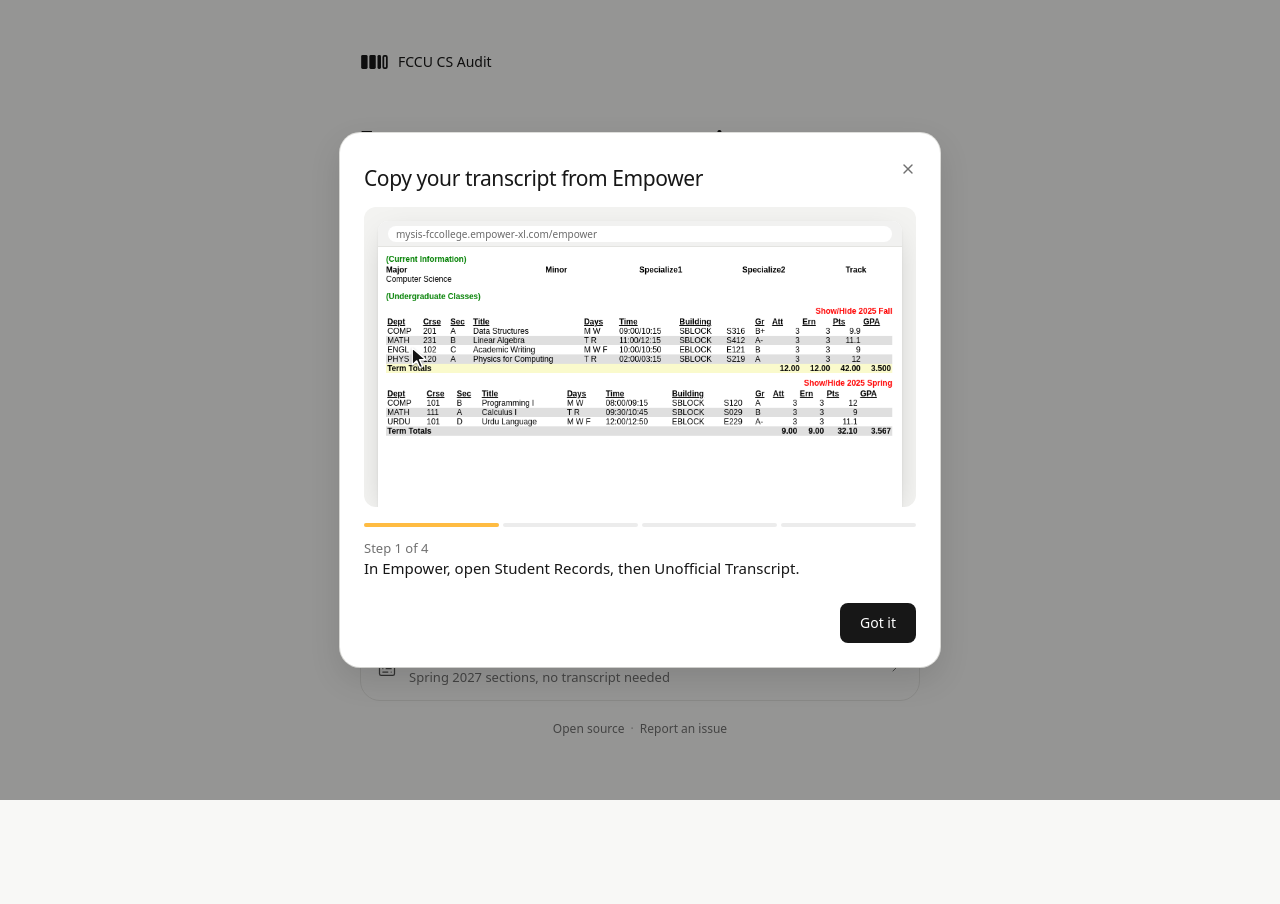
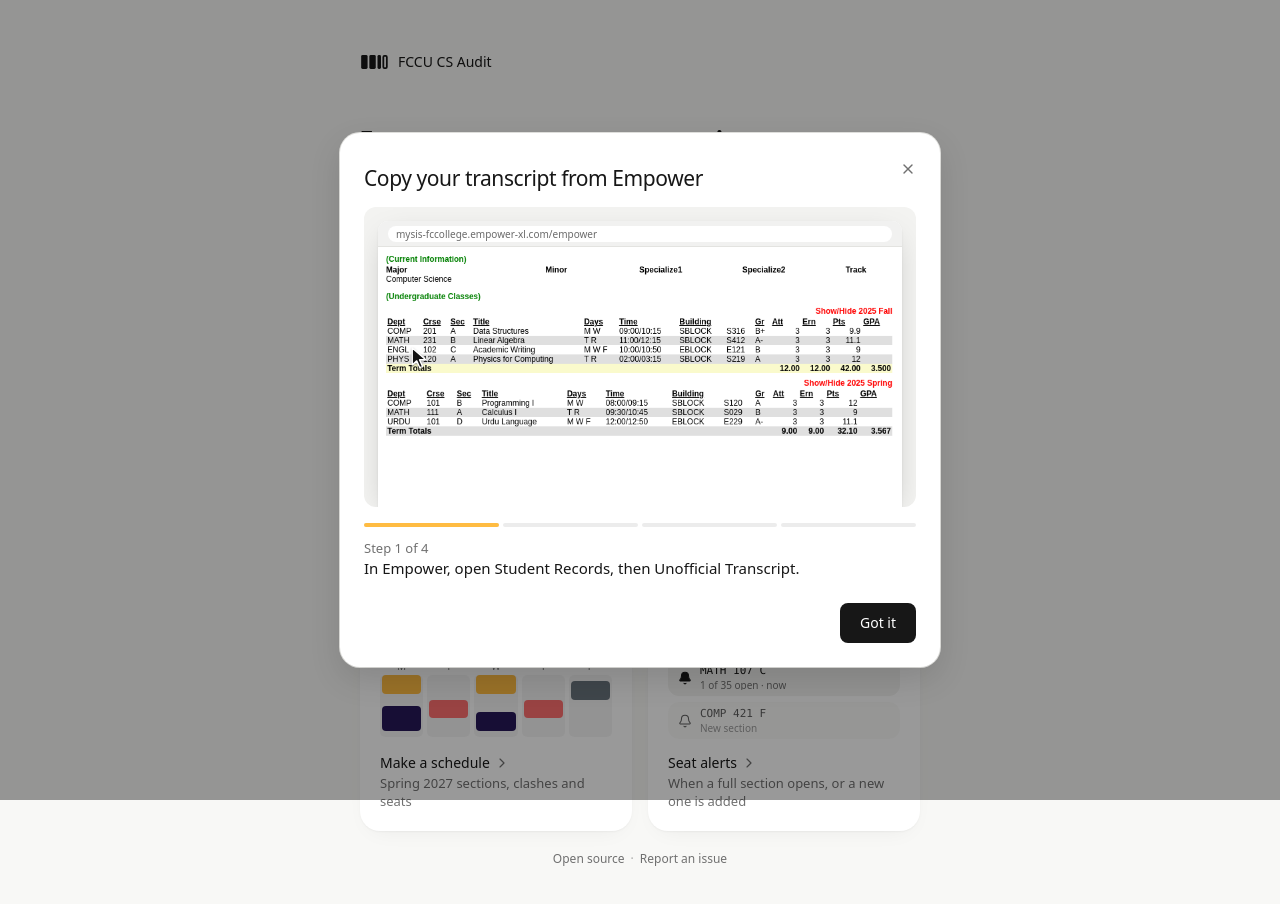
Before and after one commit to qs-1/csaudit, a React (Vite) app: page / in a window 1280 px wide. Shown: the top 904 px of the page. Before the commit the page ends 809 px from the top, so only its background shows below. Built offline with nearby package versions, Linux system fonts and the light colour scheme.

Commit message:
Landing: planner and seat alert cards with previews instead of the bordered link; toolbar fits 320-360px phones

```diff
--- a/src/features/import/Import.tsx
+++ b/src/features/import/Import.tsx
@@ -1,6 +1,6 @@
-import { CalendarRange, ChevronRight, CircleHelp, ClipboardPaste, FileUp, Loader2, Lock } from 'lucide-react';
+import { Bell, ChevronRight, CircleHelp, ClipboardPaste, FileUp, Loader2, Lock } from 'lucide-react';
 import { motion } from 'motion/react';
-import { useEffect, useRef, useState, type DragEvent } from 'react';
+import { useEffect, useRef, useState, type DragEvent, type ReactNode } from 'react';
 import { Mark } from '@/app/Mark';
 import { SAMPLE_TRANSCRIPT } from '@/data/sample';
 import { CURRENT, TERMS } from '@/data/registry';
@@ -123,20 +123,21 @@ export function Import() {
           {drag ? (
             <div className="pointer-events-none absolute inset-0 grid place-items-center bg-surface/90 text-md text-fg">Drop to read</div>
           ) : null}
-          <div className="flex items-center gap-2 border-t border-line/70 p-3">
-            <Button variant="ghost" size="md" disabled={busy} onClick={() => fileRef.current?.click()}>
+          <div className="flex items-center gap-1 border-t border-line/70 p-3 md:gap-2">
+            {/* Under 360px wide the two lose their words, so Continue stays on the card. */}
+            <Button variant="ghost" size="md" aria-label="Read a PDF" className="px-3 max-[359px]:px-2.5 md:px-4" disabled={busy} onClick={() => fileRef.current?.click()}>
               {/* Same label while reading, so the row never changes width. */}
               {busy ? <Loader2 className="animate-spin" /> : <FileUp />}
-              PDF
+              <span className="max-[359px]:hidden">PDF</span>
             </Button>
-            <Button variant="ghost" size="md" className="md:hidden" onClick={pasteClipboard}>
+            <Button variant="ghost" size="md" aria-label="Paste" className="px-3 max-[359px]:px-2.5 md:hidden" onClick={pasteClipboard}>
               <ClipboardPaste />
-              Paste
+              <span className="max-[359px]:hidden">Paste</span>
             </Button>
             <Button variant="ghost" size="icon" className="ml-auto" aria-label="How to copy it from Empower" title="How to copy it from Empower" onClick={() => setHowTo(true)}>
               <CircleHelp strokeWidth={1.75} />
             </Button>
-            <Button variant="primary" size="md" className="px-5" disabled={!text.trim() || busy} onClick={() => submit(text)}>
+            <Button variant="primary" size="md" className="px-4 md:px-5" disabled={!text.trim() || busy} onClick={() => submit(text)}>
               Continue
             </Button>
           </div>
@@ -161,19 +162,23 @@ export function Import() {
         ) : null}
 
         {/* The planner works without a transcript, just without degree requirements. */}
-        <div className="mt-auto pt-8 md:mt-10 md:pt-0" style={{ paddingBottom: 'max(24px, var(--safe-b))' }}>
-          <button
-            type="button"
-            onClick={() => { actions.planOnly(); go('planner'); }}
-            className="flex w-full items-center gap-3 rounded-card border border-line px-4 py-3.5 text-left transition-colors hover:bg-fg/[0.03] press md:pb-3.5"
-          >
-            <CalendarRange className="size-5 shrink-0 text-fg-2" strokeWidth={1.5} />
-            <span className="min-w-0 flex-1">
-              <span className="block text-base font-medium">Make a schedule</span>
-              <span className="block text-sm text-fg-3">{TERMS[TERMS.length - 1]?.label ?? 'Next term'} sections, no transcript needed</span>
-            </span>
-            <ChevronRight className="size-4 shrink-0 text-fg-3" strokeWidth={1.5} />
-          </button>
+        <div className="mt-auto pt-10 md:mt-12 md:pt-0" style={{ paddingBottom: 'max(24px, var(--safe-b))' }}>
+          <div className="grid grid-cols-2 gap-3 max-[359px]:grid-cols-1 md:gap-4">
+            <Entry
+              title="Make a schedule"
+              sub={`${TERMS[TERMS.length - 1]?.label ?? 'Next term'} sections, clashes and seats`}
+              onClick={() => { actions.planOnly(); go('planner'); }}
+            >
+              <WeekPreview />
+            </Entry>
+            <Entry
+              title="Seat alerts"
+              sub="When a full section opens, or a new one is added"
+              onClick={() => { actions.planOnly(); go('seats'); }}
+            >
+              <AlertPreview />
+            </Entry>
+          </div>
           <p className="mt-5 text-center text-xs text-fg-3">
             <a href={REPO} target="_blank" rel="noopener noreferrer" className="transition-colors hover:text-fg">Open source</a>
             <span className="mx-1.5 opacity-60">·</span>
@@ -185,3 +190,57 @@ export function Import() {
     </div>
   );
 }
+
+/* ---------- Ways in without a transcript ---------- */
+
+function Entry({ title, sub, onClick, children }: { title: string; sub: string; onClick: () => void; children: ReactNode }) {
+  return (
+    <button type="button" onClick={onClick} className="press group flex flex-col rounded-card bg-surface p-4 text-left shadow-soft transition-shadow hover:shadow-card md:p-5">
+      <div className="h-[76px] w-full" aria-hidden>{children}</div>
+      <span className="mt-4 flex items-center gap-1 text-base font-medium">
+        {title}
+        <ChevronRight className="hidden size-4 shrink-0 text-fg-3 transition-transform group-hover:translate-x-0.5 md:block" strokeWidth={1.75} />
+      </span>
+      <span className="mt-0.5 text-sm leading-snug text-fg-3">{sub}</span>
+    </button>
+  );
+}
+
+/** A small week in the palette's colours, like the planner's timetable. */
+function WeekPreview() {
+  // [day, start, length, colour] on a 0-10 scale down the column
+  const blocks: [number, number, number, number][] = [[0, 0, 3, 0], [2, 0, 3, 0], [1, 4, 3, 1], [3, 4, 3, 1], [0, 5, 4, 2], [4, 1, 3, 3], [2, 6, 3, 2]];
+  return (
+    <div className="grid h-full grid-cols-5 gap-1">
+      {['M', 'T', 'W', 'T', 'F'].map((d, i) => (
+        <div key={i} className="flex flex-col">
+          <span className="mb-1 text-center text-[10px] leading-none text-fg-3">{d}</span>
+          <div className="relative flex-1 rounded-[5px] bg-fg/[0.04]">
+            {blocks.filter(([day]) => day === i).map(([, top, h, c], k) => (
+              <span key={k} className="absolute inset-x-0.5 rounded-[4px]" style={{ top: `${top * 10}%`, height: `${h * 10}%`, background: `rgb(var(--c${c}))` }} />
+            ))}
+          </div>
+        </div>
+      ))}
+    </div>
+  );
+}
+
+/** What an alert looks like: the notification as it arrives. */
+function AlertPreview() {
+  const note = (code: string, what: string, on: boolean) => (
+    <div className={cn('flex items-center gap-2 rounded-[11px] px-2.5 py-1.5', on ? 'bg-surface-2' : 'bg-surface-2/60 opacity-70')}>
+      <Bell className="size-3.5 shrink-0" strokeWidth={1.75} fill={on ? 'currentColor' : 'none'} />
+      <span className="min-w-0 leading-none">
+        <span className="num block truncate text-[11px] font-medium">{code}</span>
+        <span className="mt-1 block truncate text-[10px] text-fg-3">{what}</span>
+      </span>
+    </div>
+  );
+  return (
+    <div className="flex h-full flex-col justify-center gap-1.5">
+      {note('MATH 107 C', '1 of 35 open · now', true)}
+      {note('COMP 421 F', 'New section', false)}
+    </div>
+  );
+}
```
